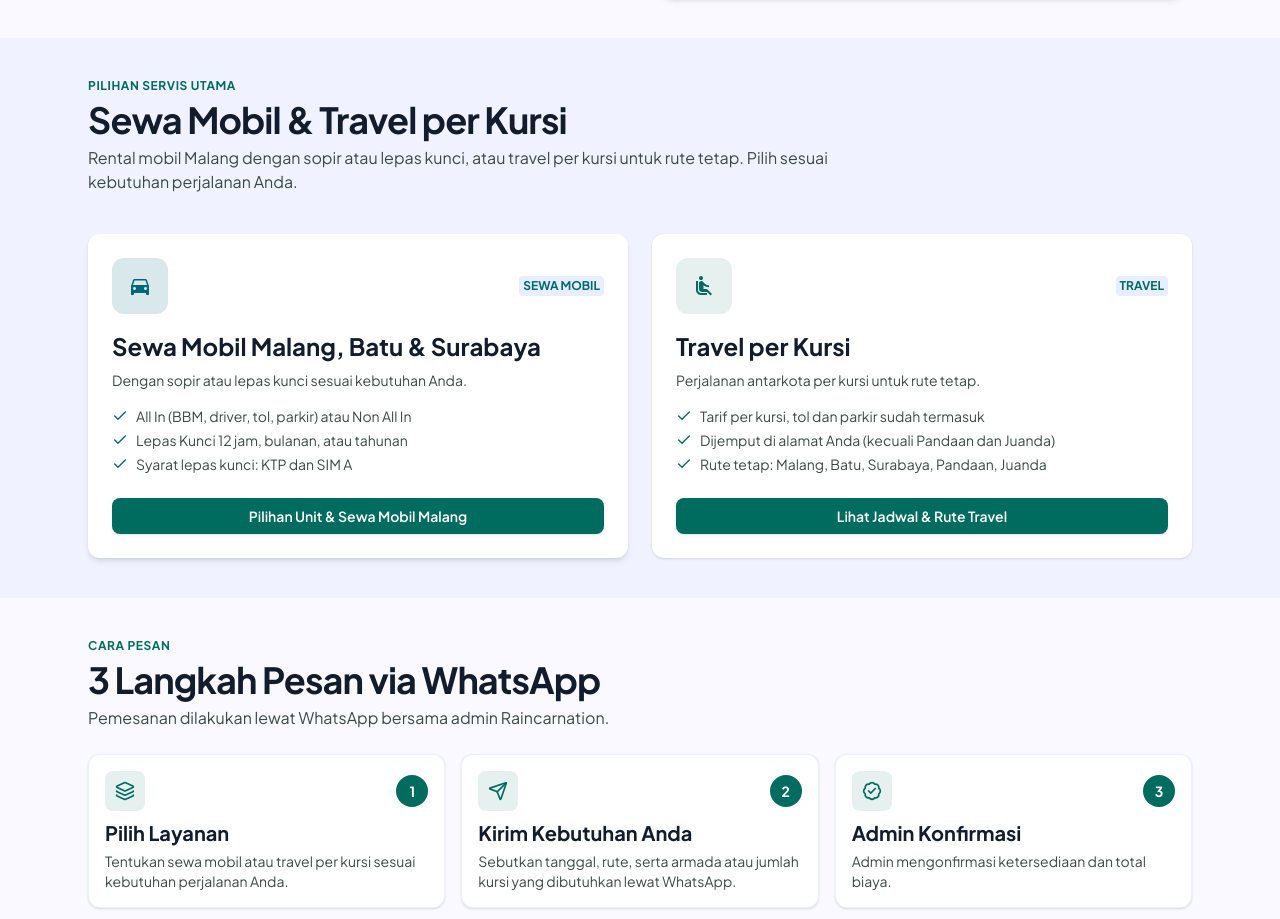
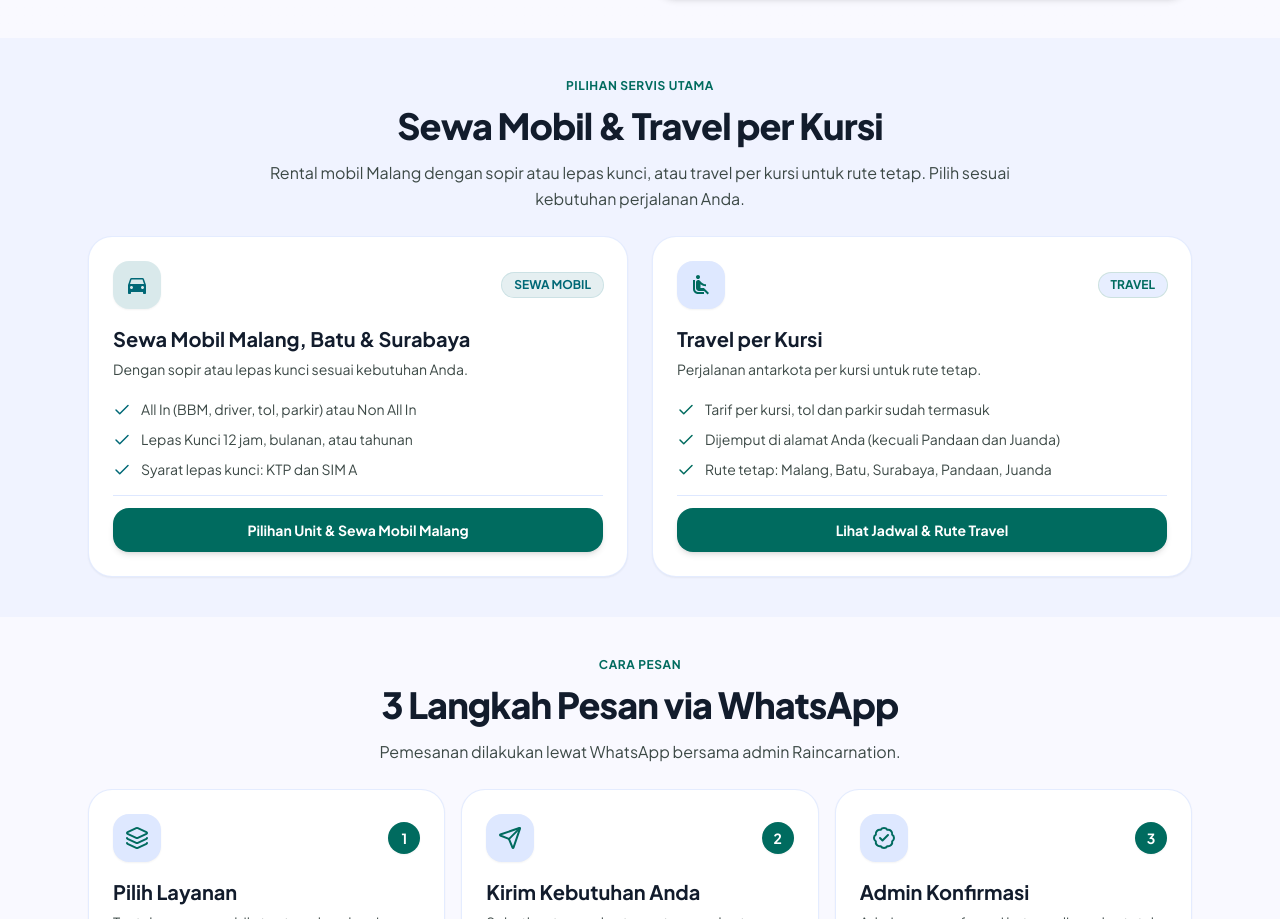
Before and after one commit to athaabiyyu/raincarnation-web, a Next.js app: page / in a window 1280 px wide. Shown: the part 533-1452 px from the top of the page. Built offline with nearby package versions, Linux system fonts and the light colour scheme; no server answers.

Commit message:
UI Beranda

```diff
--- a/src/components/sections/BerandaFaq.tsx
+++ b/src/components/sections/BerandaFaq.tsx
@@ -13,16 +13,16 @@ export default function BerandaFaq() {
 
      return (
           <section className="w-full bg-surface py-space-xl">
-               <div className="mx-auto max-w-4xl px-gutter">
-                    {/* Header: Rata Tengah (text-center) dengan ukuran font judul setara section lain */}
-                    <div className="space-y-space-xs text-center pb-space-lg">
-                         <span className="font-label-sm text-label-sm font-bold uppercase tracking-wider text-primary">
+               <div className="mx-auto flex max-w-4xl flex-col gap-space-lg px-gutter">
+                    {/* Header Section (Centered & Optimized Width) */}
+                    <div className="mx-auto flex w-full max-w-4xl flex-col items-center gap-space-sm text-center">
+                         <span className="mb-0.5 font-label-sm text-label-sm font-bold uppercase tracking-wider text-primary">
                               {berandaFaq.eyebrow}
                          </span>
                          <h2 className="font-display text-headline-lg font-extrabold tracking-tight text-on-surface">
                               {berandaFaq.title}
                          </h2>
-                         <p className="mx-auto max-w-2xl font-body-md text-body-sm text-on-surface-variant leading-relaxed md:text-body-md">
+                         <p className="mx-auto w-full max-w-2xl font-body-md text-body-sm text-on-surface-variant leading-relaxed pt-1 text-center md:text-body-md md:max-w-3xl">
                               {berandaFaq.description}
                          </p>
                     </div>
@@ -50,8 +50,9 @@ export default function BerandaFaq() {
                                                   </span>
                                              </div>
                                              <ChevronDown
-                                                  className={`h-4 w-4 shrink-0 text-on-surface-variant transition-transform duration-200 md:h-5 md:w-5 ${isOpen ? "rotate-180 text-primary" : ""
-                                                       }`}
+                                                  className={`h-4 w-4 shrink-0 text-on-surface-variant transition-transform duration-200 md:h-5 md:w-5 ${
+                                                       isOpen ? "rotate-180 text-primary" : ""
+                                                  }`}
                                              />
                                         </button>
                                         <div
--- a/src/components/sections/BerandaServices.tsx
+++ b/src/components/sections/BerandaServices.tsx
@@ -49,19 +49,23 @@ const serviceIcons: Record<BerandaServiceIcon, React.ComponentType<IconProps>> =
 export default function BerandaServices() {
      return (
           <section className="w-full bg-surface-container-low py-space-xl">
-               <div className="mx-auto max-w-6xl px-gutter">
-                    <div className="mb-space-lg space-y-space-xs md:mb-space-xl">
-                         <span className="block font-label-sm text-label-sm font-bold uppercase tracking-wider text-primary">
+               {/* Menggunakan gap-space-lg agar jarak antara header dan grid kartu lebih rapat */}
+               <div className="mx-auto flex max-w-6xl flex-col gap-space-lg px-gutter">
+                    {/* Header Section (Centered & Optimized Width) */}
+                    <div className="mx-auto flex w-full max-w-4xl flex-col items-center gap-space-sm text-center">
+                         <span className="mb-0.5 font-label-sm text-label-sm font-bold uppercase tracking-wider text-primary">
                               PILIHAN SERVIS UTAMA
                          </span>
-                         <h2 className="font-headline-lg text-headline-lg tracking-tight text-on-surface">
-                              {berandaServices.title}
+                         <h2 className="font-headline-lg text-headline-lg font-extrabold tracking-tight text-on-surface">
+                              <span>Sewa Mobil &amp; Travel</span>
+                              <span className="block sm:inline"> per Kursi</span>
                          </h2>
-                         <p className="max-w-3xl font-body-md text-body-md text-on-surface-variant">
+                         <p className="mx-auto w-full max-w-2xl font-body-md text-body-md leading-relaxed text-on-surface-variant pt-1 text-center md:max-w-3xl">
                               {berandaServices.description}
                          </p>
                     </div>
 
+                    {/* Cards Grid */}
                     <ul className="grid grid-cols-1 gap-space-md md:grid-cols-2 md:gap-gutter">
                          {berandaServices.items.map((item) => {
                               const Icon = serviceIcons[item.icon];
@@ -69,57 +73,60 @@ export default function BerandaServices() {
                               return (
                                    <li key={item.title} className="flex">
                                         <article
-                                             className={`relative flex w-full flex-col justify-between overflow-hidden rounded-xl bg-surface-container-lowest p-space-md transition-shadow md:p-space-lg ${isSecondary
-                                                  ? "shadow-md hover:shadow-lg"
-                                                  : "shadow-sm hover:shadow-md"
-                                                  }`}
+                                             className={`group relative flex h-full w-full flex-col justify-between gap-space-md rounded-3xl border border-surface-container-high/80 bg-surface-container-lowest p-6 shadow-xs transition-all duration-300 hover:border-primary/40 hover:shadow-xl`}
                                         >
-
-
-                                             <div>
-                                                  <div className="mb-space-md flex items-center justify-between gap-space-sm">
+                                             <div className="flex flex-col gap-space-md">
+                                                  <div className="flex items-center justify-between gap-3">
                                                        <div
-                                                            className={`flex h-12 w-12 shrink-0 items-center justify-center rounded-xl md:h-14 md:w-14 ${isSecondary
-                                                                 ? "bg-secondary/15 text-secondary"
-                                                                 : "bg-primary/10 text-primary"
+                                                            className={`flex h-12 w-12 shrink-0 items-center justify-center rounded-2xl shadow-xs transition-all duration-300 ${isSecondary
+                                                                      ? "bg-secondary/15 text-secondary group-hover:bg-secondary group-hover:text-on-secondary"
+                                                                      : "bg-surface-container-high text-primary group-hover:bg-primary-container group-hover:text-on-primary"
                                                                  }`}
                                                        >
                                                             <Icon className="h-6 w-6 shrink-0" />
                                                        </div>
                                                        <span
-                                                            className={`inline-block rounded bg-surface-container px-space-xs py-0.5 font-label-sm text-label-sm font-bold ${isSecondary ? "text-secondary" : "text-primary"
+                                                            className={`inline-flex items-center rounded-full px-3 py-1 font-label-sm text-label-sm font-bold ring-1 ${isSecondary
+                                                                      ? "bg-secondary/10 text-secondary ring-secondary/20"
+                                                                      : "bg-surface-container text-primary ring-primary/20"
                                                                  }`}
                                                        >
                                                             {item.tag}
                                                        </span>
                                                   </div>
-                                                  <h3 className="mb-space-sm font-headline-md text-headline-md text-on-surface">
+
+                                                  <div>
+                                                       <h3 className="font-headline-sm text-headline-sm font-bold text-on-surface">
                                                             {item.title}
                                                        </h3>
-                                                  <p className="mb-space-md font-body-sm text-body-sm text-on-surface-variant">
+                                                       <p className="mt-1.5 font-body-sm text-body-sm text-on-surface-variant">
                                                             {item.description}
                                                        </p>
-                                                  <ul className="mb-space-lg flex flex-col gap-space-xs font-body-sm text-body-sm text-on-surface-variant">
+                                                  </div>
+
+                                                  <ul className="space-y-2.5 pt-space-xs font-body-sm text-body-sm text-on-surface-variant">
                                                        {item.points.map((point) => (
-                                                            <li key={point} className="flex items-start gap-2">
+                                                            <li key={point} className="flex items-start gap-2.5">
                                                                  <Check
-                                                                      size={16}
+                                                                      size={18}
                                                                       className={`mt-0.5 shrink-0 ${isSecondary ? "text-secondary" : "text-primary"
                                                                            }`}
                                                                       aria-hidden="true"
                                                                  />
-                                                                 {point}
+                                                                 <span>{point}</span>
                                                             </li>
                                                        ))}
                                                   </ul>
                                              </div>
 
+                                             <div className="border-t border-surface-container-high pt-3">
                                                   <Link
                                                        href={item.href}
-                                                  className="flex w-full items-center justify-center rounded-lg bg-primary py-space-sm text-center font-label-md text-label-md text-on-primary shadow-sm transition-all hover:bg-on-primary-fixed-variant active:scale-95"
+                                                       className="flex w-full items-center justify-center rounded-2xl bg-primary py-3 font-label-md text-label-md font-bold text-on-primary shadow-md transition-all hover:bg-primary/90 active:scale-95"
                                                   >
                                                        {item.button}
                                                   </Link>
+                                             </div>
                                         </article>
                                    </li>
                               );
--- a/src/components/sections/BerandaSteps.tsx
+++ b/src/components/sections/BerandaSteps.tsx
@@ -12,39 +12,41 @@ const stepIcons: Record<BerandaStepIcon, LucideIcon> = {
 export default function BerandaSteps() {
      return (
           <section className="w-full bg-surface py-space-xl">
-               <div className="mx-auto max-w-6xl space-y-space-lg px-gutter">
-                    <div className="space-y-space-xs">
-                         <span className="block font-label-sm text-label-sm font-bold uppercase tracking-wider text-primary">
+               <div className="mx-auto flex max-w-6xl flex-col gap-space-lg px-gutter">
+                    {/* Header Section (Centered & Optimized Width) */}
+                    <div className="mx-auto flex w-full max-w-4xl flex-col items-center gap-space-sm text-center">
+                         <span className="mb-0.5 font-label-sm text-label-sm font-bold uppercase tracking-wider text-primary">
                               {berandaSteps.eyebrow}
                          </span>
-                         <h2 className="font-headline-lg text-headline-lg tracking-tight text-on-surface">
+                         <h2 className="font-headline-lg text-headline-lg font-extrabold tracking-tight text-on-surface">
                               {berandaSteps.title}
                          </h2>
-                         <p className="max-w-3xl font-body-md text-body-md text-on-surface-variant">
+                         <p className="mx-auto w-full max-w-2xl font-body-md text-body-md leading-relaxed text-on-surface-variant pt-1 text-center md:max-w-3xl">
                               {berandaSteps.description}
                          </p>
                     </div>
 
+                    {/* Steps Grid */}
                     <ol className="grid grid-cols-1 gap-space-md md:grid-cols-3">
                          {berandaSteps.steps.map((step, index) => {
                               const Icon = stepIcons[step.icon];
                               return (
                                    <li
                                         key={step.title}
-                                        className="flex flex-col gap-space-sm rounded-xl border border-surface-container-high/60 bg-surface-container-lowest p-space-md shadow-sm"
+                                        className="group relative flex flex-col justify-between gap-space-md rounded-3xl border border-surface-container-high/80 bg-surface-container-lowest p-6 shadow-xs transition-all duration-300 hover:border-primary/40 hover:shadow-xl"
                                    >
                                         <div className="flex items-center justify-between">
-                                             <div className="flex h-10 w-10 shrink-0 items-center justify-center rounded-lg bg-primary/10 text-primary">
-                                                  <Icon size={20} aria-hidden="true" />
+                                             <div className="flex h-12 w-12 shrink-0 items-center justify-center rounded-2xl bg-surface-container-high text-primary shadow-xs transition-all duration-300 group-hover:bg-primary-container group-hover:text-on-primary">
+                                                  <Icon size={24} aria-hidden="true" />
                                              </div>
                                              <span
-                                                  className="flex h-8 w-8 items-center justify-center rounded-full bg-primary font-label-md text-label-md font-bold text-on-primary"
+                                                  className="flex h-8 w-8 items-center justify-center rounded-full bg-primary font-label-md text-label-md font-bold text-on-primary shadow-xs"
                                                   aria-hidden="true"
                                              >
                                                   {index + 1}
                                              </span>
                                         </div>
-                                        <div className="space-y-1">
+                                        <div className="space-y-1.5">
                                              <h3 className="font-headline-sm text-headline-sm font-bold text-on-surface">
                                                   {step.title}
                                              </h3>
--- a/src/components/sections/SewaMobilFleet.tsx
+++ b/src/components/sections/SewaMobilFleet.tsx
@@ -28,7 +28,7 @@ export default function SewaMobilFleet({
 
 	return (
 		<section id="pilihan-armada" className="w-full bg-surface py-space-xl">
-			<div className="mx-auto flex max-w-6xl flex-col gap-space-xl px-gutter">
+			<div className="mx-auto flex max-w-6xl flex-col gap-space-lg px-gutter">
 				{/* Header Section (Spacing & Alignment disamakan dengan section lain) */}
 				<div className="mx-auto flex w-full max-w-3xl flex-col items-center gap-space-sm text-center">
 					<span className="font-label-sm text-label-sm font-bold uppercase tracking-wider text-primary mb-0.5">
--- a/src/components/sections/SewaMobilPackages.tsx
+++ b/src/components/sections/SewaMobilPackages.tsx
@@ -98,7 +98,7 @@ export default function SewaMobilPackages({
 
      return (
           <section className="w-full bg-surface-container-low py-space-xl">
-               <div className="mx-auto flex max-w-6xl flex-col gap-space-xl px-gutter">
+               <div className="mx-auto flex max-w-6xl flex-col gap-space-lg px-gutter">
                     {/* Header Section */}
                     <div className="mx-auto flex w-full max-w-4xl flex-col items-center gap-space-sm text-center">
                          <span className="mb-0.5 font-label-sm text-label-sm font-bold uppercase tracking-wider text-primary">
```
Also changed, not shown: src/components/sections/ArmadaCatalog.tsx (+9 -12 lines), src/components/sections/FeaturedRoutes.tsx (+12 -12 lines). Lines whose indentation alone changed are shown as unchanged.
